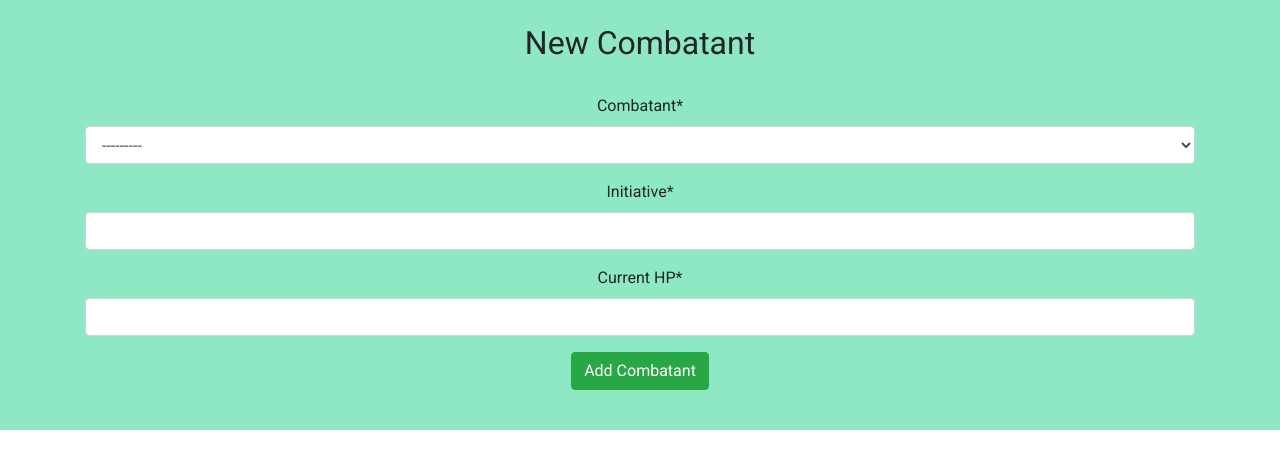
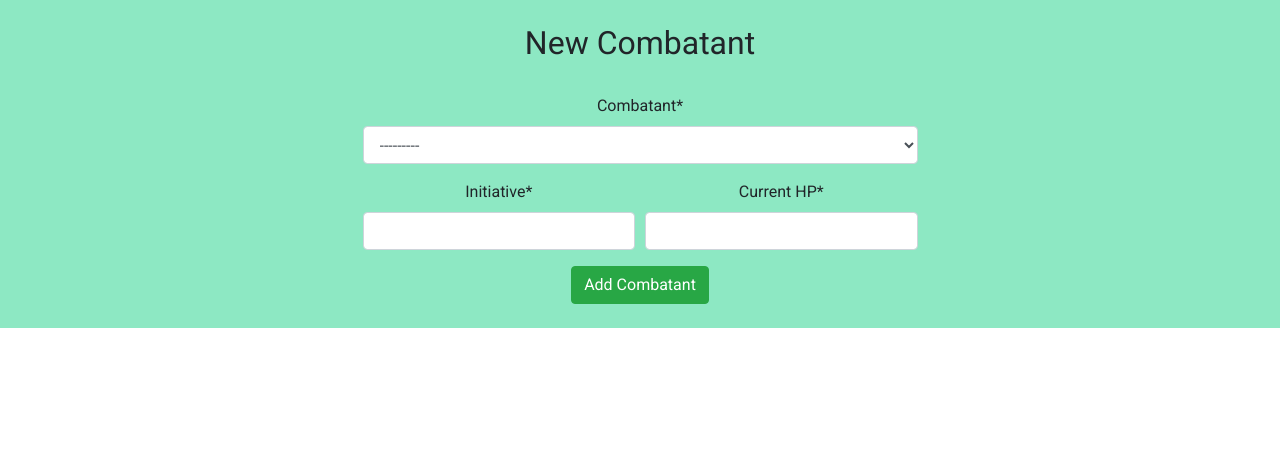
Before and after one commit to JackSnowdon/DM-N-D, a Django app: page /combat/add_hero/ in a window 1280 px wide. Shown: the part 68-537 px from the top of the page. Run offline with Django 3.2, Linux system fonts and the light colour scheme; data comes from the database, SQL or seed files in the repository; both versions use the stored data as it was after the commit; parts of the project's set-up code (start-up, migrations or seed data) failed here and were passed over; some libraries are stand-ins or nearby versions.

```diff
--- a/combat/templates/add_hero.html
+++ b/combat/templates/add_hero.html
@@ -1,15 +1,23 @@
-{% extends 'base.html' %} {% load crispy_forms_tags %}  {% block page_title %} Add Combatant {% endblock %} {% block content %}
+{% extends 'base.html' %} {% load crispy_forms_tags %} {% block page_title %} Add Combatant {% endblock %} {% block content %}
 
 
 <div class="row">
     <div class="col-12 text-center">
         <h2>New Combatant</h2>
         <br>
-        <form role="form" method="post" id="add-combatant-form" action="{% url 'add_hero' %}">
-            <div class="form-group">
-                {{ hero_form|crispy }} {% csrf_token %}
-                <input class="btn btn-success" id="submit_combatant" name="commit" type="submit" value="Add Combatant">
+        <form role="form" method="post" id="add-combatant-form" class="form-50" action="{% url 'add_hero' %}">
+            {% csrf_token %}
+            {{ hero_form.hero|as_crispy_field }}
+            <div class="form-row">
+                <div class="form-group col-md-6 mb-0">
+                    {{ hero_form.initiative|as_crispy_field }}
+                </div>
+                <div class="form-group col-md-6 mb-0">
+                    {{ hero_form.current_hp|as_crispy_field }}
+                </div>
             </div>
+
+            <input class="btn btn-success" id="submit_combatant" name="commit" type="submit" value="Add Combatant">
         </form>
     </div>
 </div>
--- a/combat/views.py
+++ b/combat/views.py
@@ -34,9 +34,10 @@ def edit_hero(request, pk):
     hero = get_object_or_404(CombatMember, pk=pk)
     if request.method == "POST":
         hero_form = AddToCombat(request.POST, instance=hero)
+        print(AddToCombat)
         if hero_form.is_valid():
             hero_form.save()
             return redirect('combat_home')
     else:
         hero_form = AddToCombat(instance=hero)
-    return render(request, 'edit_hero.html', {'hero_form': hero_form})
+    return render(request, 'edit_hero.html', {'hero_form': hero_form, 'hero':hero})
--- a/static/css/styles.css
+++ b/static/css/styles.css
@@ -65,6 +65,7 @@
     border-color: black;
 }
 
+
 /* Combat */
 
 .combat-box {
@@ -99,3 +100,11 @@
     border: 0;
     background-color: #ffffff;
 }
+
+
+/* Form Helpers */
+
+.form-50 {
+    width: 50%;
+    display: inline-block;
+}
```
Also changed, not shown: combat/templates/edit_hero.html (+20 -10 lines), db.sqlite3.
